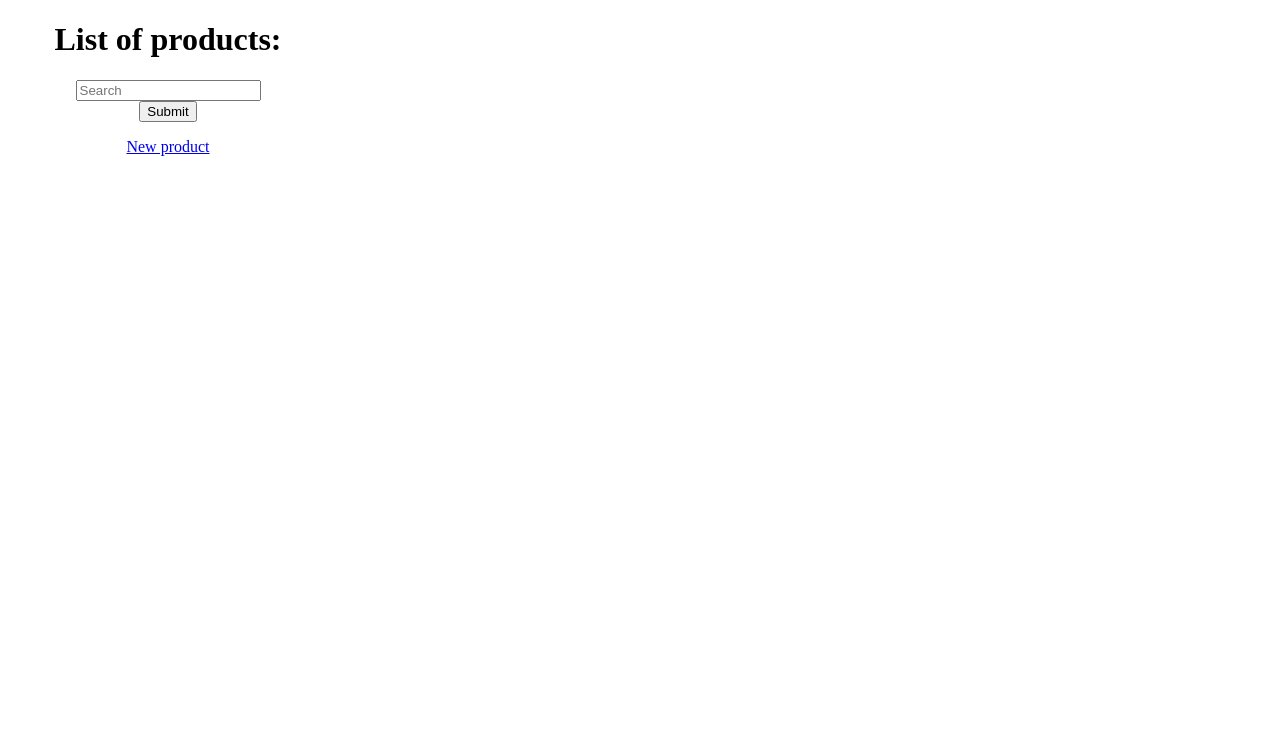
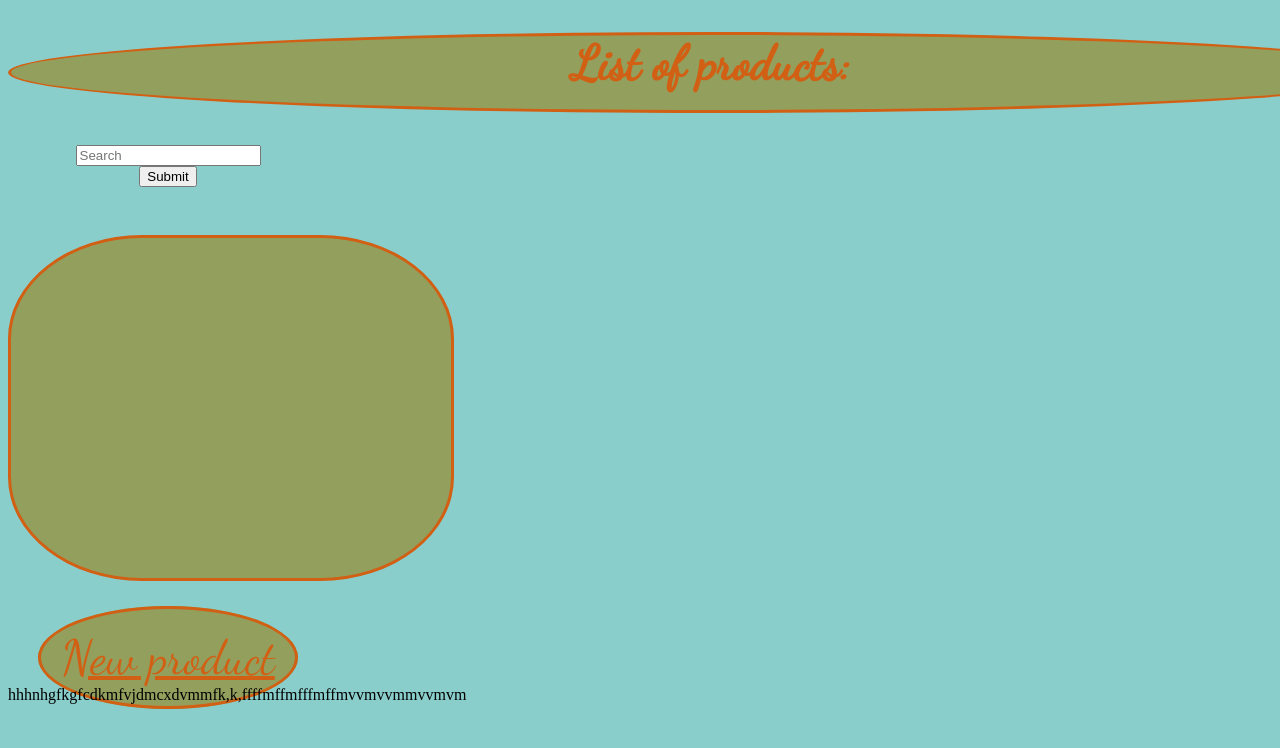
Before and after one commit to VolkovRoman/CRUD-test-project, a Django app: page / in a window 1280 px wide; the page is wider, and only the part inside the window is pictured. Shown: the top 748 px of that part. Run offline with Django 3.2, Linux system fonts and the light colour scheme; data that the repository does not hold is empty.

Commit message:
Hello Roman, i add css styles

```diff
--- a/products/products1/templates/products.html
+++ b/products/products1/templates/products.html
@@ -7,7 +7,9 @@
     <meta http-equiv="X-UA-Compatible" content="ie=edge">
     <title>Document</title>
 </head>
-<h1>List of products:</h1>
+<div class="heading">
+<h1 class="heading">List of products:</h1>
+</div>
 <form class="navbar-form navbar-left" action="{% url 'search_view' %}" method="GET">
         <div class="form-group">
             <input type="text" class="form-control" placeholder="Search" name="q">
@@ -17,24 +19,74 @@
     </li>
 </form>
 <body>
-    <ul>
+    <ul class="products">
         {% for product in products %}
             <a href="{% url 'update_product' product.id %}">
                 <li>{{product.description}}</li>
             </a>
         {% endfor %}
     </ul>
-    <a href="{% url 'create_products' %}">New product</a>
+    <a href="{% url 'create_products' %}" class="new">New product</a>
+    <link href="https://fonts.googleapis.com/css?family=DM+Serif+Display&display=swap" rel="stylesheet">
+    <link href="https://fonts.googleapis.com/css?family=Dancing+Script&display=swap" rel="stylesheet">
 
 
-<style type="text/css">
+
+<style
+type="text/css">
+
+
+    h1{
+    background: #939F5C;
+width: 1400px;
+height: 75px;
+
+    color: #D16014;
+text-align: center;
+font-family: 'Dancing Script', cursive;
+font-size: 300%;
+border: #D16014;
+border-style: solid;
+border-radius: 200%;
+
+    }
+
     body{
+        background-color: rgb(138, 206, 203);
     max-width: 320px;
     position: relative;
-    text-align: center
+    text-align: center;
     }
     body ul {padding:0}
+    .products{
+        background: #939F5C;
+        color: #D16014;
+        font-family: 'Dancing Script', cursive;
+        font-size: 300%;
+border: #D16014;
+border-style: solid;
+border-radius: 30%;
+padding: 20px;
+list-style: none;
+width: 400px;
+height: 300px;
+    }
+    .new{
+            background: #939F5C;
+        color: #D16014;
+        font-family: 'Dancing Script', cursive;
+        font-size: 300%;
+border: #D16014;
+border-style: solid;
+border-radius: 50%;
+padding: 20px;
+
+
+    }
+    .form-group{
+        border: #D16014;
+    }
 </style>
-
+hhhnhgfkgfcdkmfvjdmcxdvmmfk,k,ffffmffmfffmffmvvmvvmmvvmvm
 </body>
 </html>
```
Also changed, not shown: 1 other file.
